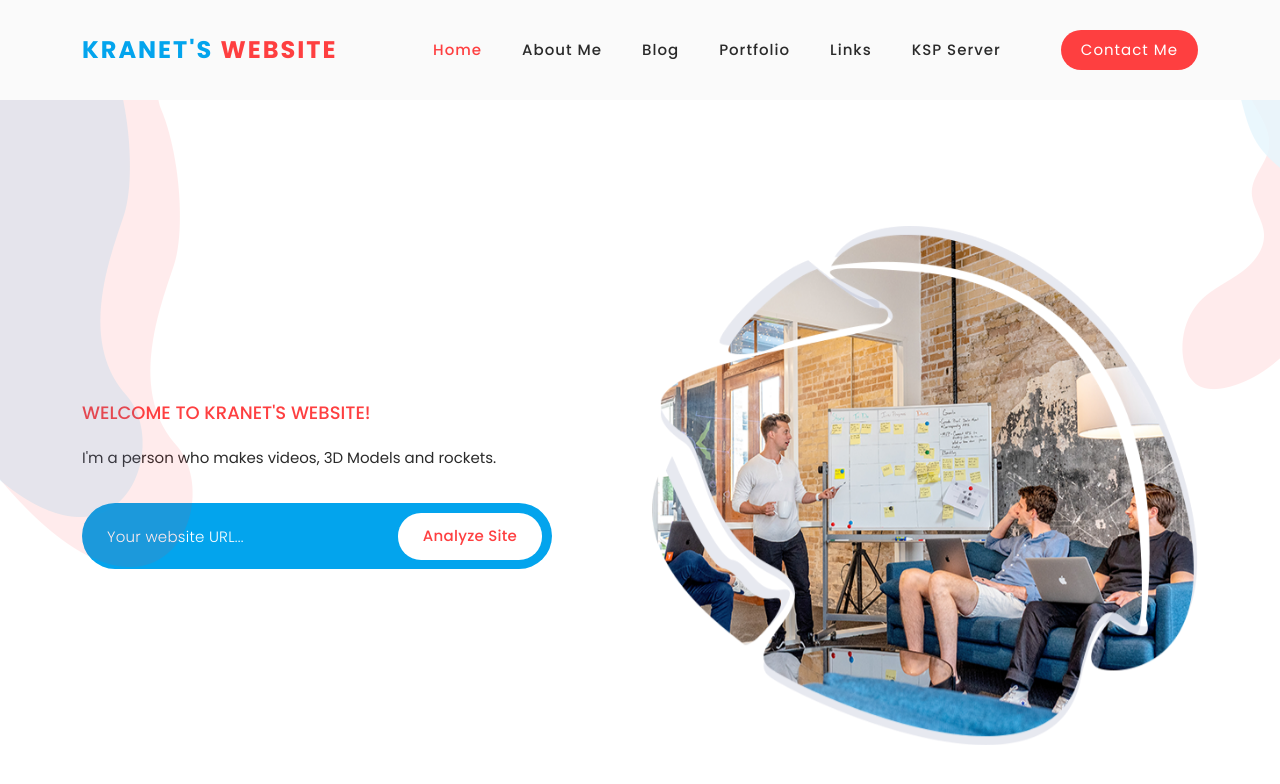
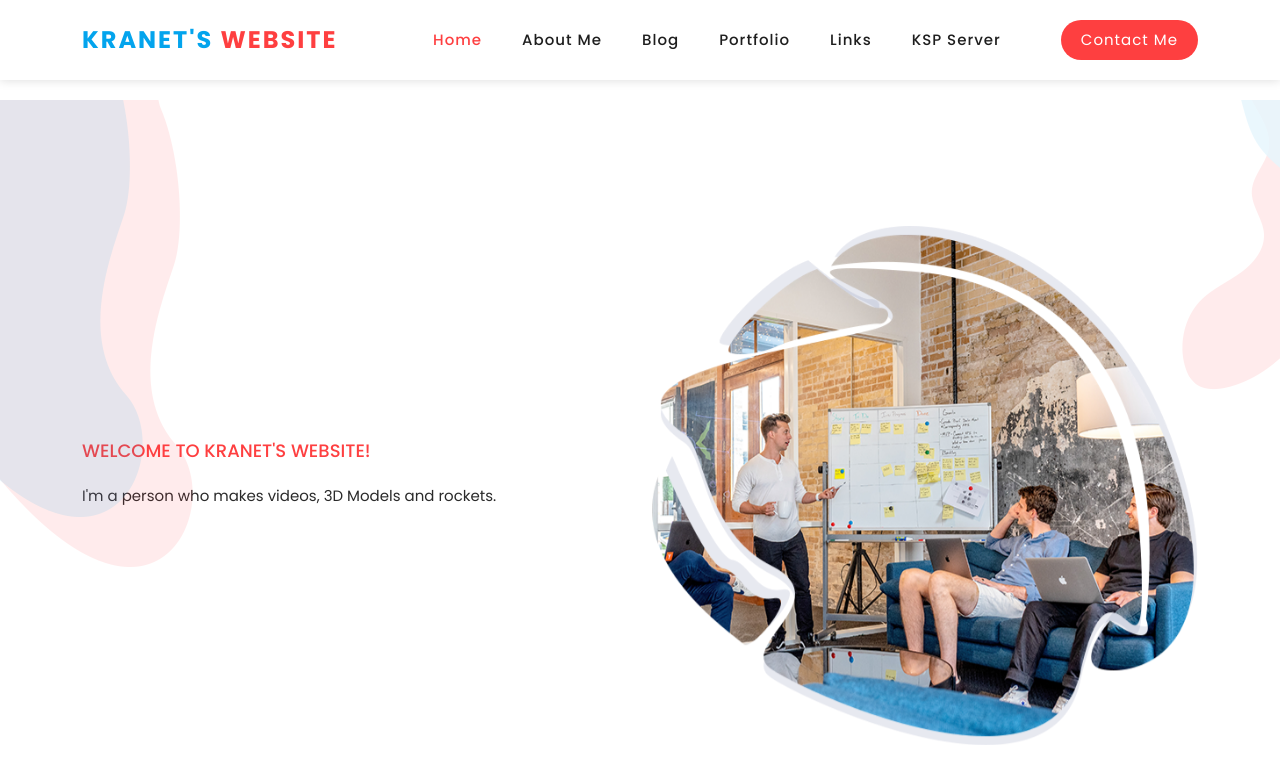
Before and after one commit to emlynlj/kranetmc.github.io, a Jekyll site: the page index.html, which Jekyll copies as it is, in a window 1280 px wide and 900 px high. Shown: the top 784 px of the window. Built offline with Jekyll 4.4.1, drawn with Linux system fonts in a browser that asks for light colours.

Commit message:
Update index.html

```diff
--- a/index.html
+++ b/index.html
@@ -79,14 +79,6 @@
               <div class="left-content header-text wow fadeInLeft" data-wow-duration="1s" data-wow-delay="1s">
                 <h6>Welcome to Kranet's Website!</h6>
                 <p>I'm a person who makes videos, 3D Models and rockets.</p>
-                <form id="search" action="#" method="GET">
-                  <fieldset>
-                    <input type="address" name="address" class="email" placeholder="Your website URL..." autocomplete="on" required>
-                  </fieldset>
-                  <fieldset>
-                    <button type="submit" class="main-button">Analyze Site</button>
-                  </fieldset>
-                </form>
               </div>
             </div>
             <div class="col-lg-6">
```
